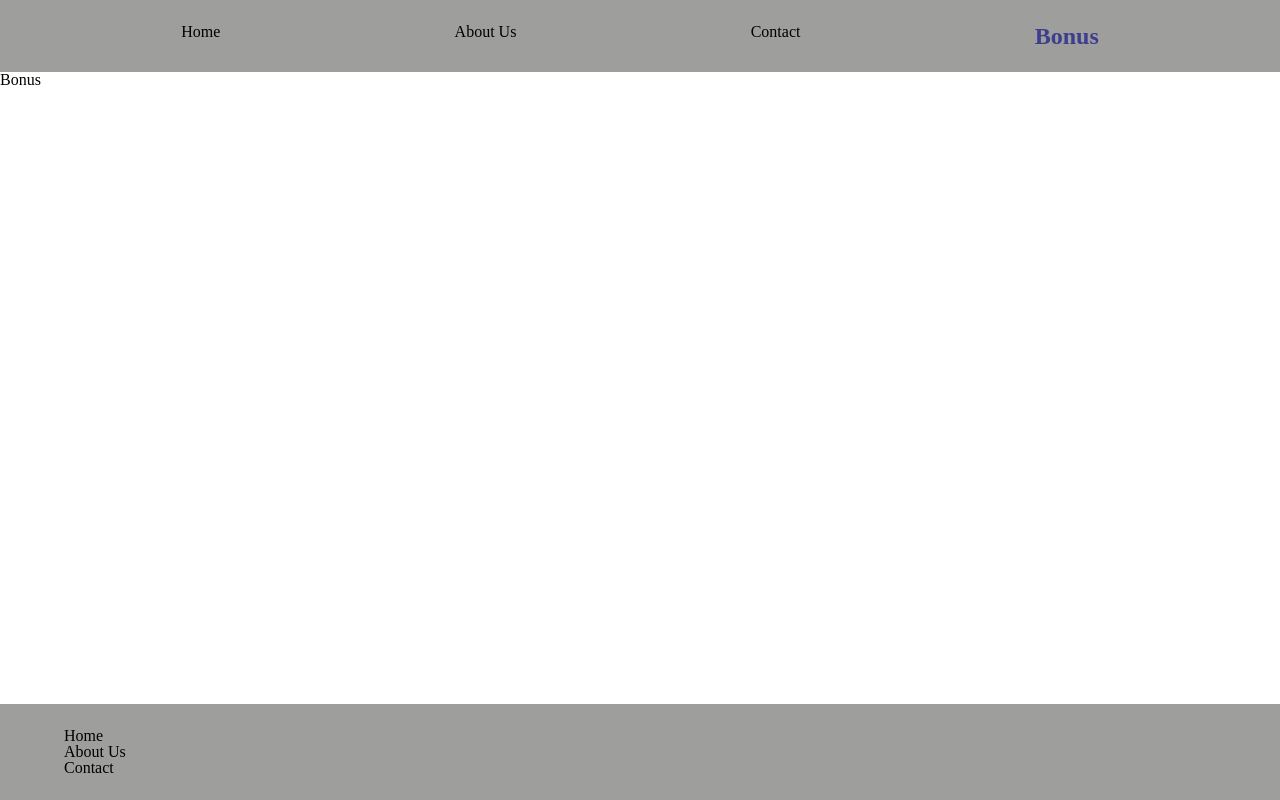
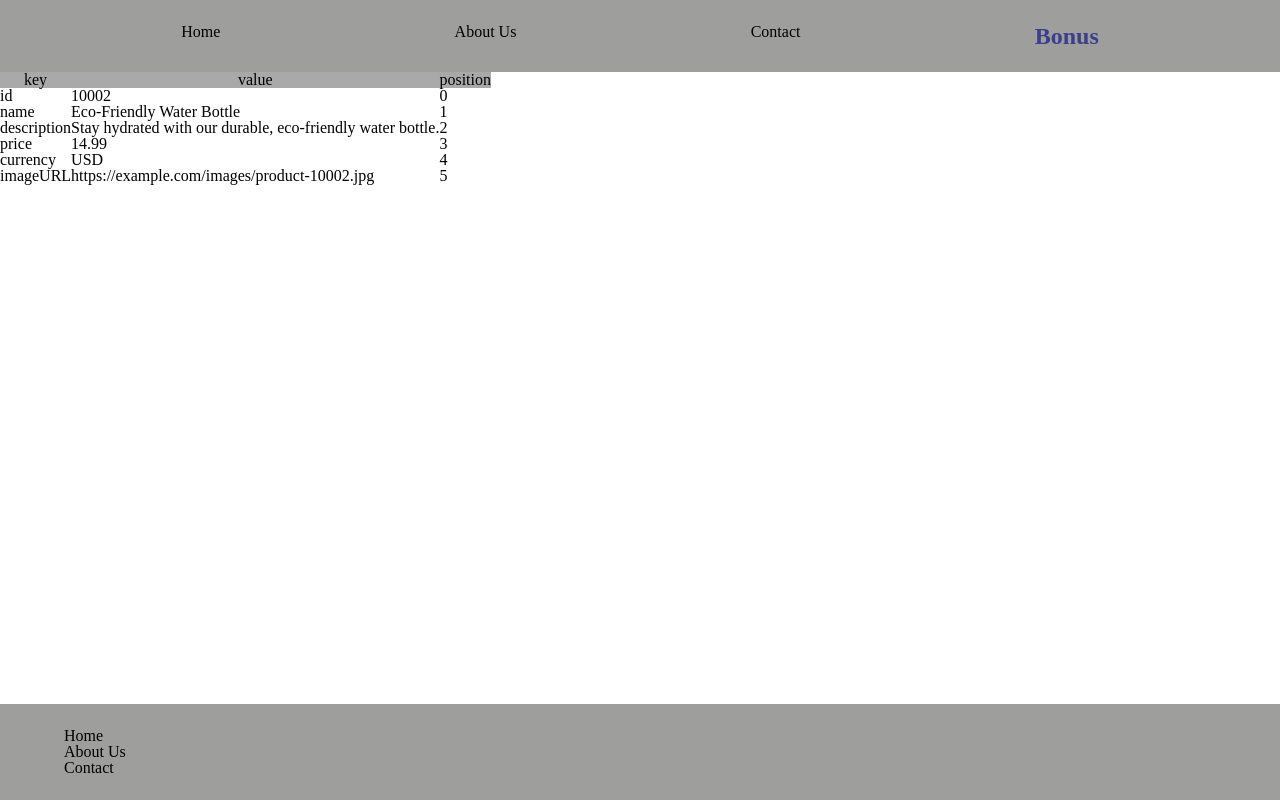
Before and after one commit to AleksandreMaisuradze/tbcHomework1, a React (Create React App) app: page / in a window 1280 px wide. Both pictures are taken after a click on the item "Bonus". Built offline with nearby package versions, Linux system fonts and the light colour scheme.

Commit message:
finish bonus

```diff
--- a/src/pages/Bonus/Bonus.css
+++ b/src/pages/Bonus/Bonus.css
@@ -0,0 +1,13 @@
+table {
+    margin: 114px auto;
+  }
+
+  th, td {
+    padding: 12px;
+    border: 1px solid black;
+  }
+
+  th {
+    background-color:darkgrey;
+    font-weight: bold;
+  }
--- a/src/pages/Bonus/Bonus.js
+++ b/src/pages/Bonus/Bonus.js
@@ -1,7 +1,39 @@
 import React from 'react'
+import './Bonus.css'
 
 export default function Bonus() {
+  const obj = {
+    id: '10002',
+    name: 'Eco-Friendly Water Bottle',
+    description: 'Stay hydrated with our durable, eco-friendly water bottle.',
+    price: 14.99,
+    currency: 'USD',
+    imageURL: 'https://example.com/images/product-10002.jpg',
+  };
+
   return (
-    <div>Bonus</div>
-  )
+    <table>
+      <thead>
+        <tr>
+          <th>key</th>
+          <th>value</th>
+          <th>position</th>
+        </tr>
+      </thead>
+      <tbody>
+        {Object.keys(obj).reduce((rows, value, index) => {
+          console.log(value);
+          return [
+            ...rows,
+            <tr key={index}>
+              <td>{value}</td>
+              <td>{obj[value]}</td>
+              <td>{index}</td>
+            </tr>
+          ];
+        }, [])}
+      </tbody>
+    </table>
+  );
+
 }
```
